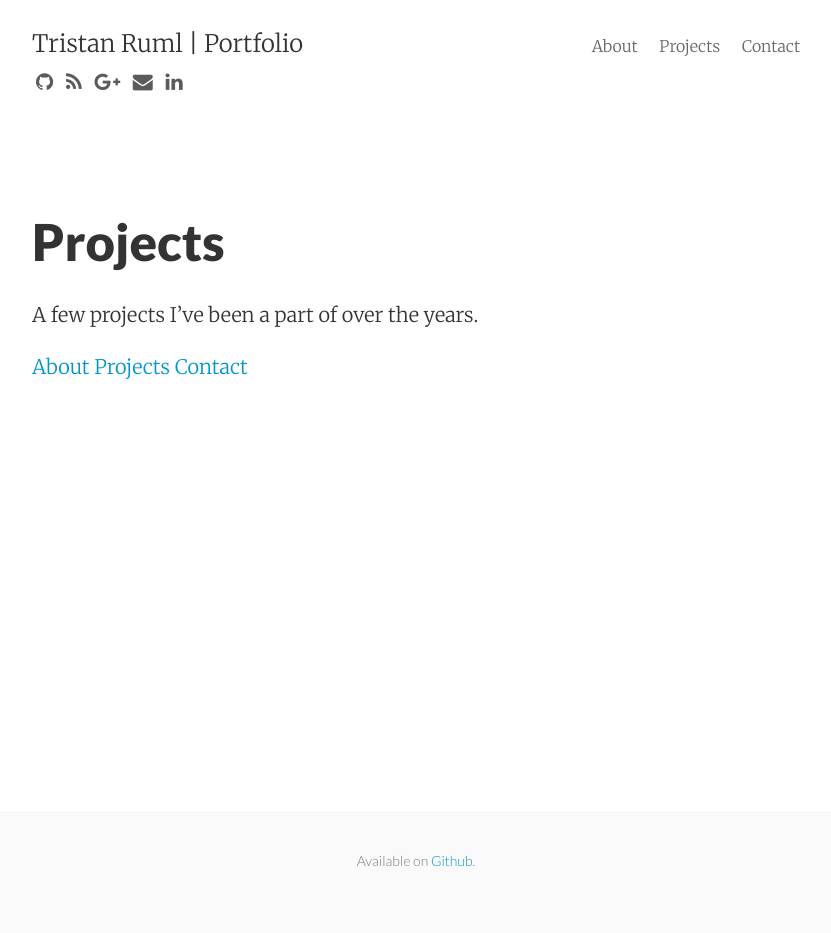
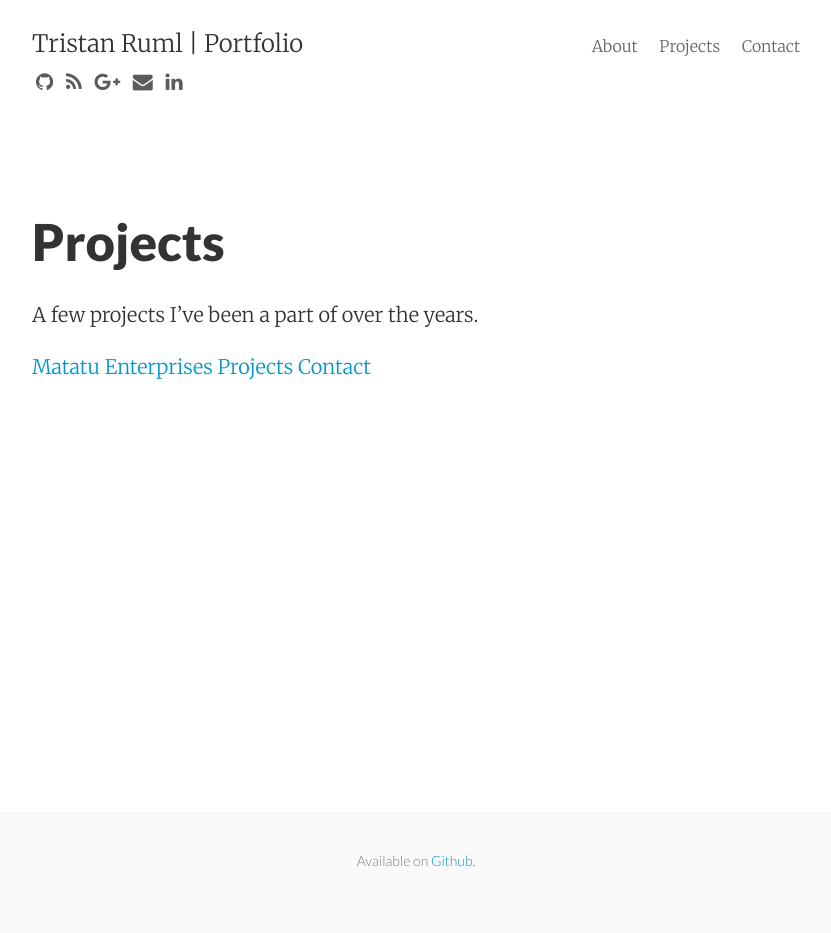
Before and after one commit to tkruml/tkruml.github.io, a Jekyll site: the page built from projects.md, in a window 1280 px wide. Shown: the whole page, without its empty margins (224-1055 px from the left). Built offline with Jekyll 4.4.1, drawn with Linux system fonts in a browser that asks for light colours; nearby versions of some CDN libraries.

Commit message:
Update projects.md

```diff
--- a/projects.md
+++ b/projects.md
@@ -6,6 +6,6 @@ permalink: /projects/
 
 A few projects I've been a part of over the years.
 
-<a href="{{ site.baseurl }}/about/">About</a>
+<a href="{{ site.baseurl }}/matatu_enterprises/">Matatu Enterprises</a>
 <a href="{{ site.baseurl }}/projects/">Projects</a>
 <a href="{{ site.baseurl }}/contact/">Contact</a>
```
